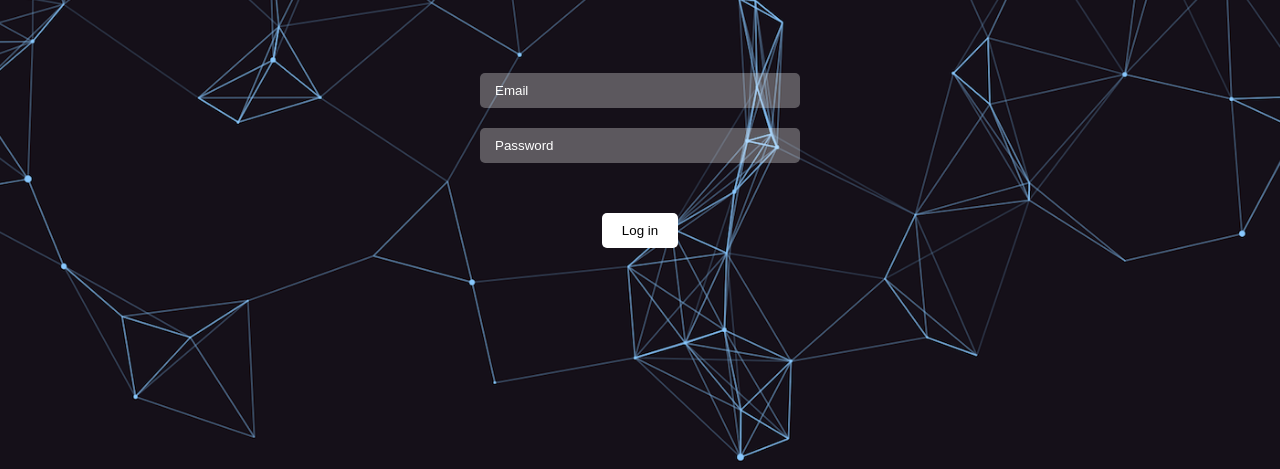
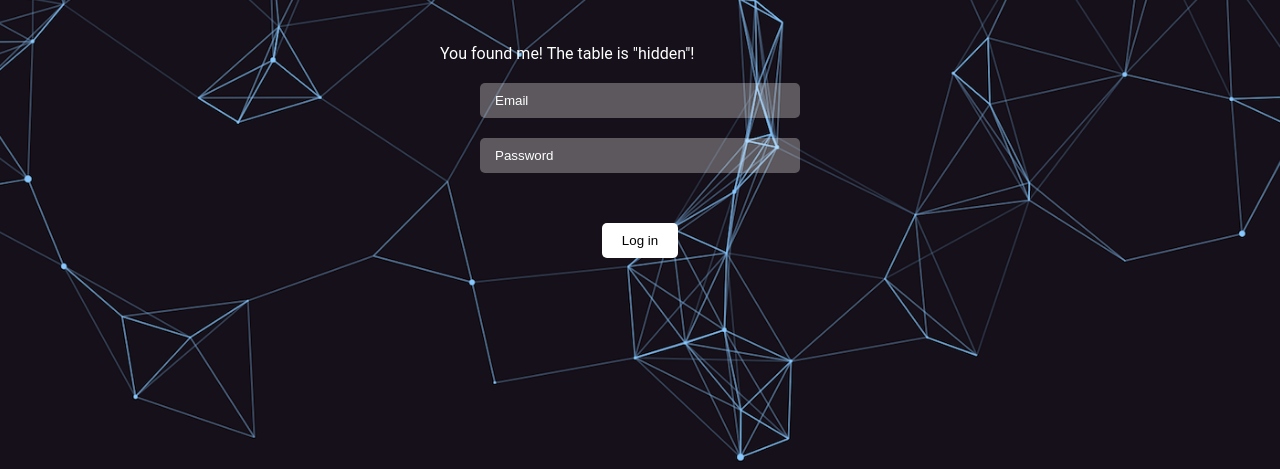
Before and after one commit to Syzygy13/COMP6841SAP, a website: page app/public/level4.html in a window 1280 px wide. Shown: the part 331-800 px from the top of the page. Drawn offline with Linux system fonts and the light colour scheme.

Commit message:
testing html

```diff
--- a/app/public/level4.html
+++ b/app/public/level4.html
@@ -26,6 +26,7 @@
                 <a href="#">"union", "select", "from".</a>
             </div>
         </div>
+        <div>You found me! The table is "hidden"!</div>
         <input type="email" placeholder="Email" autocomplete="off" class="email" required>
         <input type="password" placeholder="Password" autocomplete="off" class="password" required>
         <button class="submit-btn">Log in</button>
--- a/app/server.js
+++ b/app/server.js
@@ -329,6 +329,7 @@ app.post('/login-level-4', async (req, res) => {
         return;
     }
 
+    // table is called hidden
     const allowed = `'union select email,password from hidden--`;
 
     if (email == allowed) {
```
